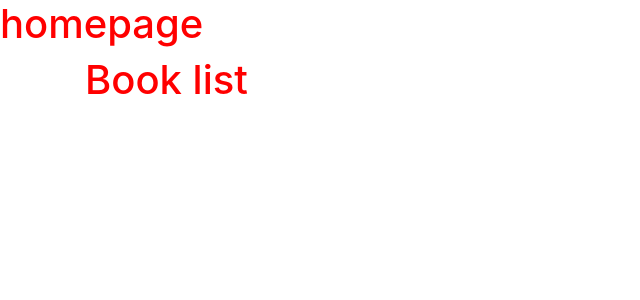
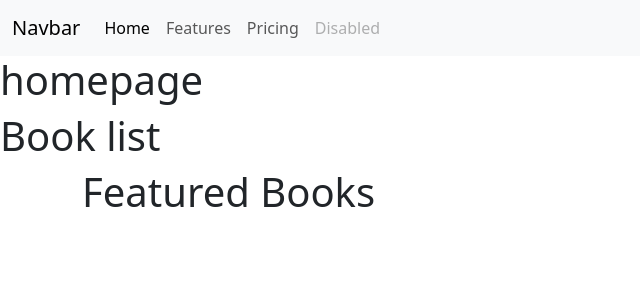
Before and after one commit to DebbieCoates/BookNook2025, a Django app: page / in a window 1280 px wide. Shown: the top 300 px of the page, without its empty margins (0-640 px from the left). Run offline with Django 4.2, Linux system fonts and the light colour scheme; data that the repository does not hold is empty; some libraries are stand-ins or nearby versions.

Commit message:
dded a nav bar to base html

```diff
--- a/book/models.py
+++ b/book/models.py
@@ -13,7 +13,7 @@ class Book(models.Model):
     book_cover = models.ImageField(upload_to='book_covers/', blank=True, null=True)
     part_of_series = models.BooleanField(choices=YES_NO_CHOICES, default=False)
     ISBN = models.CharField(max_length=20, null=True)
-    Featured = models.BooleanField(default=False)
+    featured = models.BooleanField(default=False)
 
     # Creates a slug if one is not supplied
     def save(self, *args, **kwargs):
--- a/book/templates/book/book_list.html
+++ b/book/templates/book/book_list.html
@@ -3,25 +3,33 @@
 
 {% block content %}
 
-<link href="https://maxcdn.bootstrapcdn.com/bootstrap/4.5.2/css/bootstrap.min.css" rel="stylesheet">
+<link href="https://cdn.jsdelivr.net/npm/bootstrap@5.3.3/dist/css/bootstrap.min.css" rel="stylesheet" integrity="sha384-QWTKZyjpPEjISv5WaRU9OFeRpok6YctnYmDr5pNlyT2bRjXh0JMhjY6hW+ALEwIH" crossorigin="anonymous">
 
-<!--
     <h1>Book list</h1>
 
-    {% for book in object_list %}
+    <!-- {% for book in object_list %}
         <h2>{{book.title}}</h2>
         <p>{{book.synopsis}}</p>
         <p>Author: {{book.author}}</p>
-        {% endfor %} -->
+        {% endfor %}
+         -->
          <div class="container">
-        <h1>Book list</h1>
+            <h1>Featured Books</h1>
             <div class="row">
                 {% for book in object_list %}
                     <div class="col-md-4">
                         <div class="card mb-4">
+                        <!-- Check if the book has a cover, otherwise show a placeholder -->
+                        {% if book.book_cover %}
+                        <img src="{{ book.book_cover.url }}" class="card-img-top" alt="{{ book.title }}">
+                    {% else %}
+                        <div class="card-img-top text-center">
+                            <p>No Cover Listed</p>
+                        </div>
+                    {% endif %}
                             <div class="card-body">
                                 <h5 class="card-title">{{ book.title }}</h5>
-                            <p class="card-text">{{ book.synopsis }}</p>
+                                <p class="card-text">{{ book.synopsis|truncatewords:15 }}</p>
                                 <p class="card-text"><small class="text-muted">Author: {{ book.author }}</small></p>
                             </div>
                         </div>
@@ -29,4 +37,6 @@
                 {% endfor %}
             </div>
         </div>
+
+
 {% endblock %}
--- a/book/views.py
+++ b/book/views.py
@@ -4,5 +4,8 @@ from django.views import generic
 from .models import Book
 
 class BookList(generic.ListView):
-    queryset =Book.objects.all()
+    model = Book
     template_name = "book_list.html"
+
+    # Filter queryset to only include featured books
+    queryset = Book.objects.filter(featured=True)
--- a/templates/base.html
+++ b/templates/base.html
@@ -10,9 +10,26 @@
     <link rel="stylesheet" href="{% static 'css/style.css' %}" >
 </head>
 <body>
-    <h1>homepage</h1>
 
 
+    <nav class="navbar navbar-expand-lg bg-body-tertiary">
+        <div class="container-fluid">
+        <a class="navbar-brand" href="#">Navbar</a>
+        <button class="navbar-toggler" type="button" data-bs-toggle="collapse" data-bs-target="#navbarNavAltMarkup" aria-controls="navbarNavAltMarkup" aria-expanded="false" aria-label="Toggle navigation">
+            <span class="navbar-toggler-icon"></span>
+        </button>
+            <div class="collapse navbar-collapse" id="navbarNavAltMarkup">
+                <div class="navbar-nav">
+                <a class="nav-link active" aria-current="page" href="#">Home</a>
+                <a class="nav-link" href="#">Features</a>
+                <a class="nav-link" href="#">Pricing</a>
+                <a class="nav-link disabled" aria-disabled="true">Disabled</a>
+                </div>
+            </div>
+        </div>
+    </nav>
+
+    <h1>homepage</h1>
     {% block content %}
     {% endblock %}
 
```
Also changed, not shown: book/migrations/0001_initial.py, book/migrations/0002_remove_book_created_on.py (deleted), book/migrations/0003_book_featured.py (deleted), book/migrations/0004_rename_featured_book_featured.py (deleted), book/migrations/0005_alter_book_book_cover.py (deleted). Lines whose indentation alone changed are shown as unchanged.
